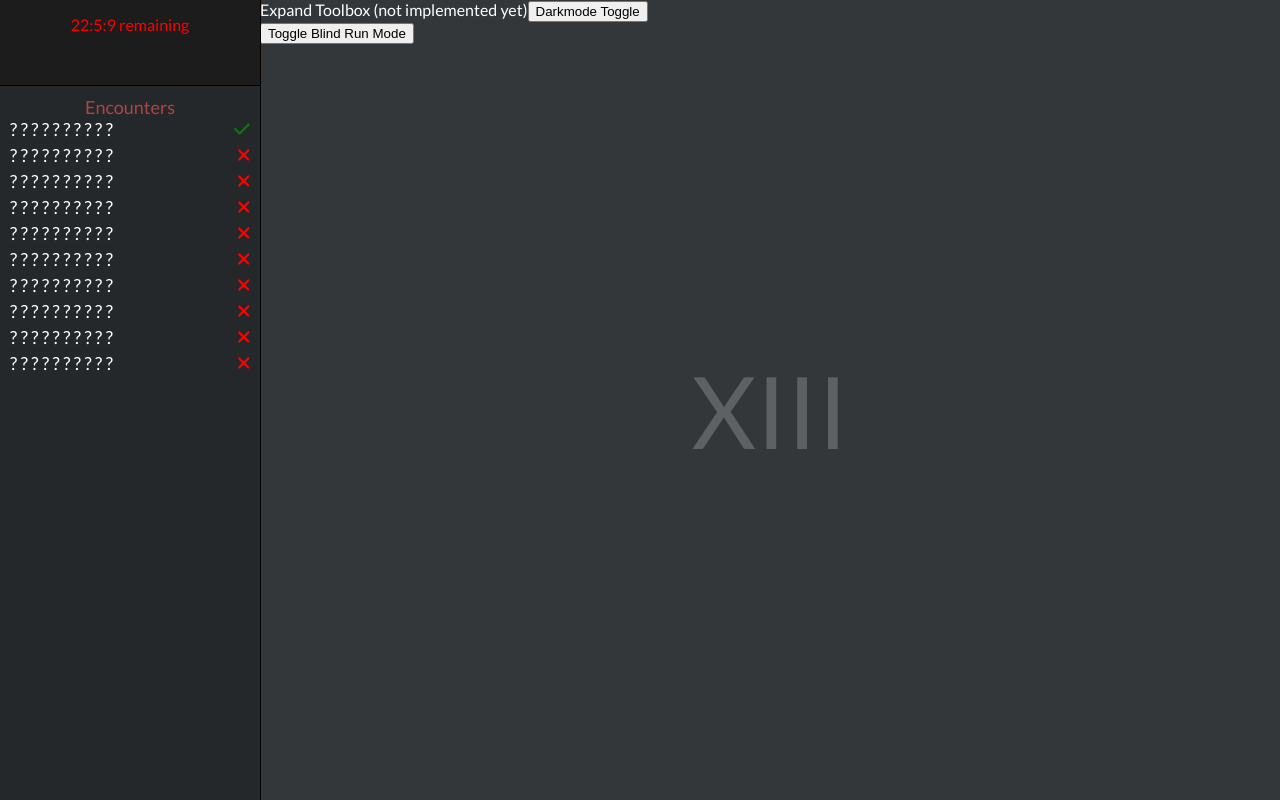
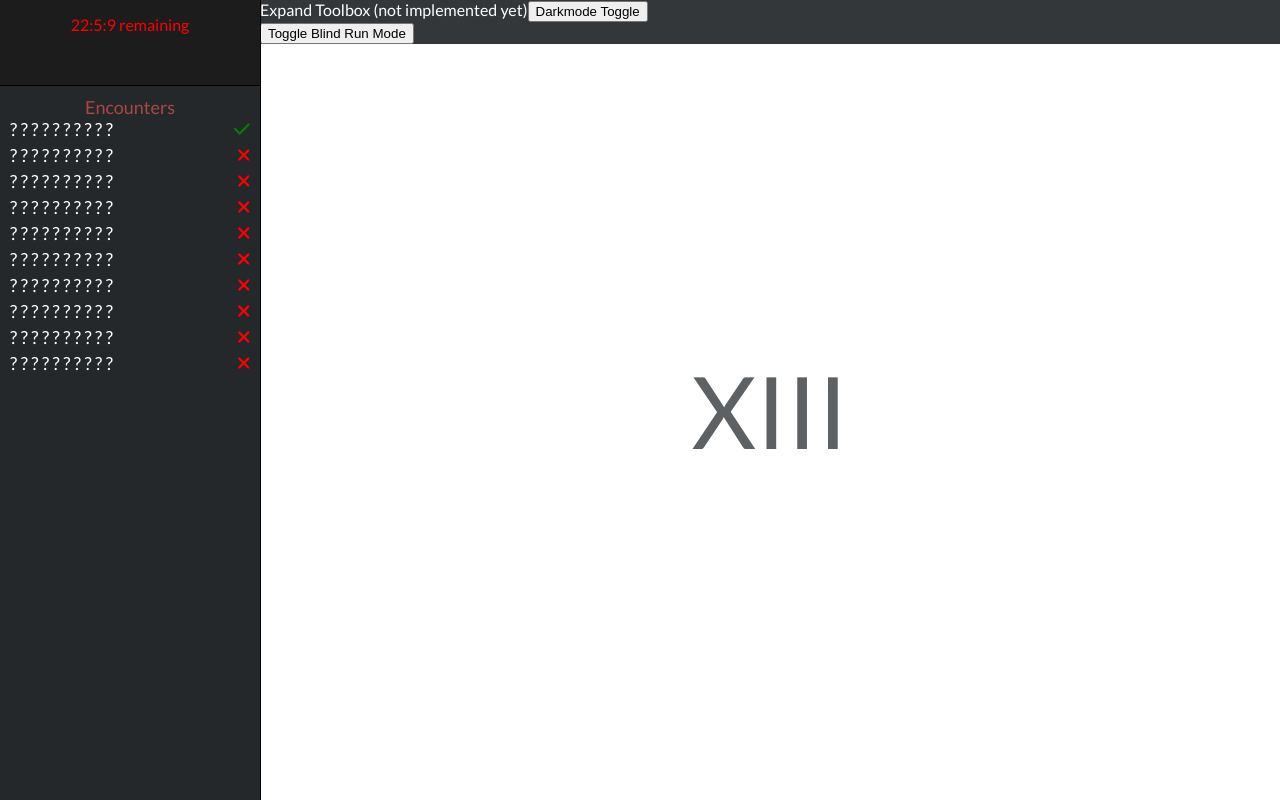
Before and after one commit to dianaroemer/thirteenth-understanding, a React (Create React App) app: page / in a window 1280 px wide. Built offline with nearby package versions, Linux system fonts and the light colour scheme.

Commit message:
Set appContent height to fit-content and colorize entire height of content background. Move backgroundTitle to separate component and Router index

```diff
--- a/src/App.css
+++ b/src/App.css
@@ -1,7 +1,7 @@
 
 .App {
   /* text-align: center; */
-  height: 100%;
+  height: fit-content;
   width: 100%;
   display: flex;
 }
@@ -18,7 +18,7 @@
   justify-content: center;
   font-size: 100px;
   width: 100%;
-  height: calc(50% - 102px);
+  bottom: calc(50% - 60px);
   /* top: 0; */
   /* height: 200%; */
   text-align: center;
@@ -73,11 +73,14 @@
    padding-top: 102px;
    transition: padding-top ease .3s;
    z-index: 1;
+   /* height: fit-content; */
+
 }
 
 .appContent.expand{
   padding-top: 152px;
   z-index: 1;
+  /* height: fit-content; */
 }
 
 @media only screen and (min-width: 769px) {
@@ -86,7 +89,7 @@
     display:flex;
     /* flex-grow: 1; */
     width: 100%;
-    height: 100%;
+    height: fit-content;
   }
 
   .sideBarNav {
@@ -122,16 +125,9 @@
     position: absolute;
     left: calc((100% - 260px)/2 + 260px - 80px); /* This calculation centers the title card by halving appContent viewport, offsetting left by the width of the navMenu, and subtracting half the size of the titleObject*/
     bottom: calc(50% - 50px);
-    /* flex-direction: row; */
   }
 
-  /* .backgroundTitle{
-    font-size: 120px;
-    height: 100vh;
-    width: 100vh;
-    overflow:hidden;
-    margin-left: 260px;
-  } */
+
 }
 
 
--- a/src/App.js
+++ b/src/App.js
@@ -161,10 +161,10 @@ function App() {
           </div>
         </div>
 
+        {/* <div className='backgroundTitle'>
+          XIII
+        </div> */}
 
-        <div className='backgroundTitle'>
-          XIII
-        </div>
 
 
 
--- /dev/null
+++ b/src/Components/BackgroundTitle.js
@@ -0,0 +1,13 @@
+import React from 'react';
+
+function BackgroundTitle() {
+
+    return(
+        <div className='backgroundTitle'>
+            XIII
+        </div>
+    )
+
+}
+
+export default BackgroundTitle;
--- a/src/Components/kf/E1.js
+++ b/src/Components/kf/E1.js
@@ -5,6 +5,7 @@ function E1() {
     return(
         <div className='encounterContentContainer e1'>
             I am E1, we did it, I'm displaying!
+
         </div>
     )
 
--- a/src/Components/kf/E5.js
+++ b/src/Components/kf/E5.js
@@ -5,6 +5,22 @@ function E5() {
     return(
         <div className='encounterContentContainer e5'>
             I am E5
+
+            <p>
+            Lorem ipsum dolor sit amet, consectetur adipiscing elit. Maecenas viverra risus enim. Phasellus at turpis diam. Donec in blandit tellus, vitae faucibus libero. Sed posuere iaculis bibendum. Suspendisse massa libero, venenatis in ex nec, eleifend lobortis eros. Pellentesque a viverra augue. Interdum et malesuada fames ac ante ipsum primis in faucibus. Donec fringilla ipsum vitae ornare pellentesque. Aenean efficitur felis sit amet nunc rhoncus vestibulum. Duis pharetra venenatis volutpat. Curabitur in arcu urna. Aliquam rutrum venenatis massa, vel consequat risus sagittis vitae. Cras ac nunc blandit, hendrerit velit id, maximus libero. Duis sodales orci et blandit posuere.
+            </p>
+            <p>
+Aliquam convallis tellus vitae nisi dictum egestas. Integer vitae massa purus. Suspendisse eleifend faucibus tortor, facilisis pharetra ex volutpat pulvinar. Phasellus facilisis odio in libero convallis sollicitudin. Sed vitae blandit quam, vel fringilla libero. Ut quis sodales turpis. Nulla sit amet est non tortor aliquet volutpat non sed elit. Etiam pulvinar lacinia tortor, ut euismod lacus cursus faucibus. Phasellus et pellentesque ligula, in maximus est.
+            </p>
+            <p>
+Mauris placerat condimentum ultrices. Fusce eget vehicula ipsum. Maecenas massa lectus, pretium eu sollicitudin nec, sollicitudin at nisl. Nulla ultrices eu dui et sagittis. Phasellus eleifend augue sed urna pulvinar molestie. Donec iaculis ullamcorper arcu malesuada convallis. Pellentesque eleifend lectus at orci cursus porttitor. Orci varius natoque penatibus et magnis dis parturient montes, nascetur ridiculus mus. Nulla tempus, odio euismod vulputate imperdiet, lorem nunc fringilla magna, at efficitur nibh velit non mauris. Etiam sagittis fringilla nulla quis bibendum. Quisque vel leo vitae elit lobortis posuere quis vitae quam. Curabitur sollicitudin feugiat enim et vulputate.
+            </p>
+            <p>
+Integer eget rhoncus elit. Ut cursus quis ante quis maximus. Donec sodales sapien in nunc fringilla dictum. Nulla a pretium enim. Maecenas convallis finibus sem. Pellentesque id commodo leo, eu sollicitudin elit. Curabitur at malesuada ante. Aliquam eu commodo lectus, a volutpat tortor. Quisque ut tellus enim. In imperdiet magna a massa rutrum consequat. Ut nec diam quis lectus posuere maximus. Sed fermentum, metus ut sagittis tempus, ante leo pellentesque orci, elementum fermentum lacus nunc sit amet risus. Vivamus pharetra pulvinar augue, ut tristique est lobortis porta. Aliquam eget risus luctus, pulvinar lorem sit amet, tempor sem. Vestibulum pretium massa sit amet dolor interdum consectetur. Aenean sit amet enim vel urna egestas ultricies.
+            </p>
+            <p>
+Nullam quis aliquam lorem. Duis ornare, mauris sed imperdiet efficitur, nisl quam pretium magna, quis feugiat nulla turpis vel elit. Donec non fringilla tellus, in blandit augue. Pellentesque habitant morbi tristique senectus et netus et malesuada fames ac turpis egestas. Nam eget massa vitae ipsum facilisis dapibus. Morbi mauris elit, consequat fringilla tempor sed, lobortis vel sem. Mauris semper varius odio at mollis. In quis sollicitudin nulla. Pellentesque libero arcu, bibendum at lorem nec, feugiat pulvinar eros.
+            </p>
         </div>
     )
 
--- a/src/index.js
+++ b/src/index.js
@@ -7,6 +7,7 @@ import { BrowserRouter,
          } from "react-router-dom";
 import './index.css';
 import App from './App';
+import BackgroundTitle from './Components/BackgroundTitle';
 import E1 from './Components/kf/E1';
 import E2 from './Components/kf/E2';
 import E3 from './Components/kf/E3';
@@ -39,6 +40,14 @@ root.render(
         <Route path="kf/e9" element={<E9 />} />
 
 
+        <Route
+          index
+          element={
+            <BackgroundTitle/>
+          }
+        />
+
+
         <Route path="*"
           element={
             <main style={{padding: "1rem"}}>
```
